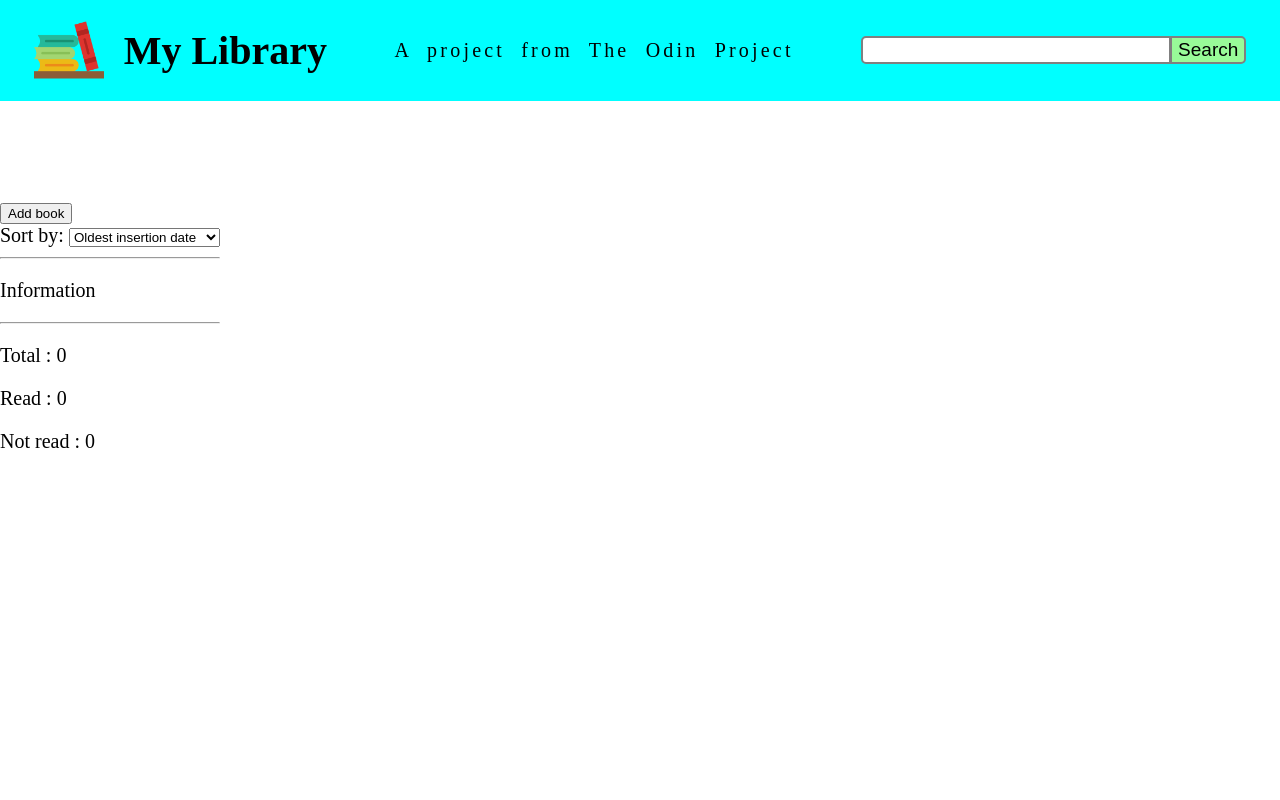
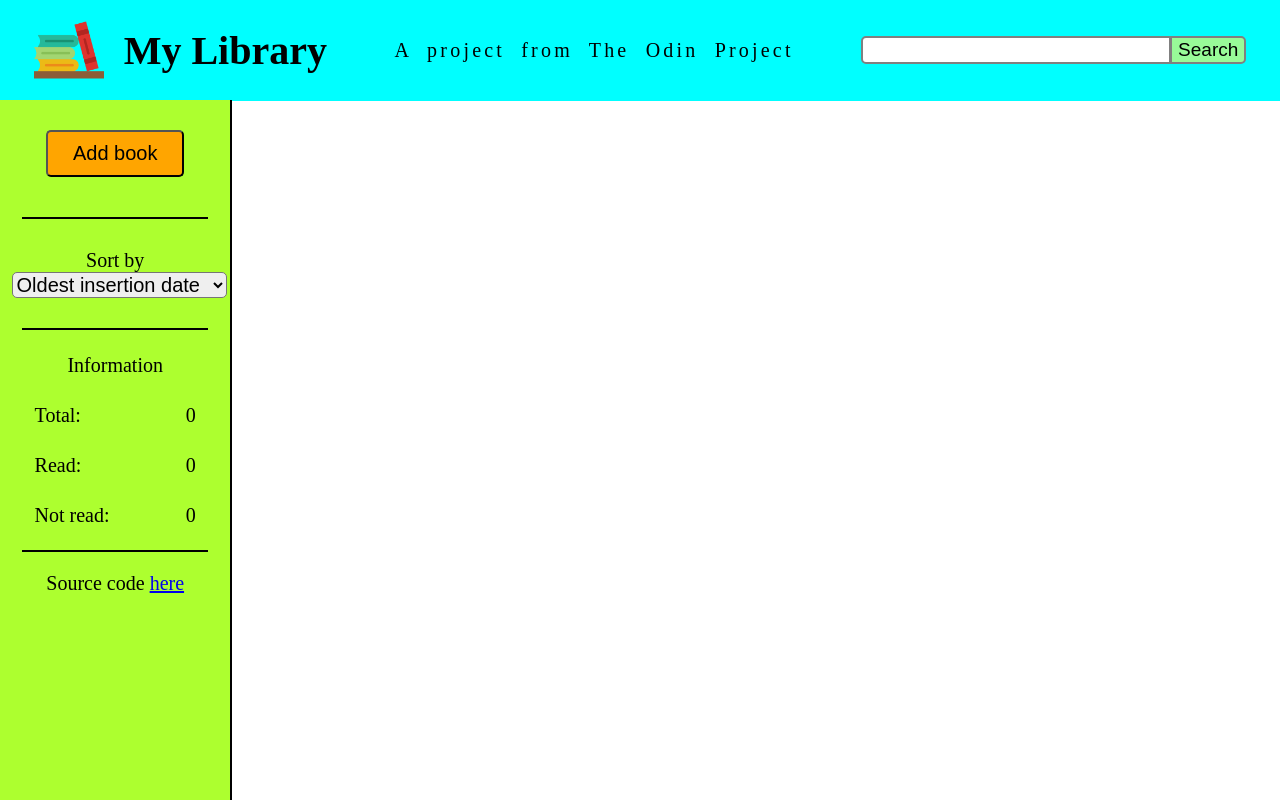
Before and after one commit to PhamHung2020/Library_TOP, a plain HTML site: page index.html in a window 1280 px wide. Drawn offline with Linux system fonts and the light colour scheme.

Commit message:
Complete tools section

```diff
--- a/index.html
+++ b/index.html
@@ -25,23 +25,34 @@
 
     <div class="tools-section">
         <button class="add-button">Add book</button>
+        <hr>
         <div class="sort-section">
-            <label for="sort">Sort by:</label>
-            <select name="sort" id="sort">
+            <label for="sort">Sort by</label>
+            <select name="sort" id="sort" class="sort-dropdown">
                 <option value="Oldest insertion date">Oldest insertion date</option>
                 <option value="Newest insertion date">Newest insertion date</option>
             </select>
         </div>
         <hr>
         <div class="information-section">
-            <p class="info-text">Information</p>
-            <hr>
-            <div class="info">
-                <p id="total">Total : <span>0</span></p>
-                <p id="read">Read : <span>0</span></p>
-                <p id="not-read">Not read : <span>0</span></p>
+            <p class="info-header">Information</p>
+            <div class="info-body">
+                <div class="info">
+                    <p class="title">Total: </p>
+                    <p class="number">0</p>
+                </div>
+                <div class="info">
+                    <p class="title">Read: </p>
+                    <p class="number">0</p>
+                </div>
+                <div class="info">
+                    <p class="title">Not read: </p>
+                    <p class="number">0</p>
+                </div>
             </div>
         </div>
+        <hr>
+        <p>Source code <a href="#">here</a></p>
     </div>
 
     <div class="books-section">
--- a/styles.css
+++ b/styles.css
@@ -8,6 +8,11 @@ body{
     background-color: white;
     color: black;
     font-size: 20px;
+}
+
+hr{
+    width: 80%;
+    border: 0.5px solid black
 }
 
 /* --------------------- */
@@ -75,6 +80,57 @@ header{
 
 .tools-section{
     position: fixed;
-    top: 200px;
+    top: 100px;
     left: 0;
+    background-color: greenyellow;
+    height: 100vh;
+    width: 18%;
+    border-right: 2px solid black;
+    text-align: center;
 }
+
+.sort-section{
+    margin: 30px auto;
+    text-align: center;
+    height: max-content;
+    width: 90%;
+}
+
+.sort-dropdown{
+    font-size: 20px;
+    border-radius: 5px;
+    cursor: pointer;
+}
+
+.add-button{
+    font-size: 20px;
+    /* color: rgb(17, 126, 126); */
+    width: 60%;
+    margin: 30px auto;
+    padding: 10px 0;
+    background-color: orange;
+    border-radius: 5px;
+    cursor: pointer;
+    transition: 0.2s;
+}
+
+.add-button:hover{
+    transform: scale(1.1);
+}
+
+.add-button:active{
+    background-color: rgb(202, 126, 12);
+}
+
+
+.information-section{
+    margin-top: 30px;
+    line-height: 0.5;
+}
+
+.info{
+    width: 70%;
+    margin: 0 auto;
+    display: flex;
+    justify-content: space-between;
+}
```
